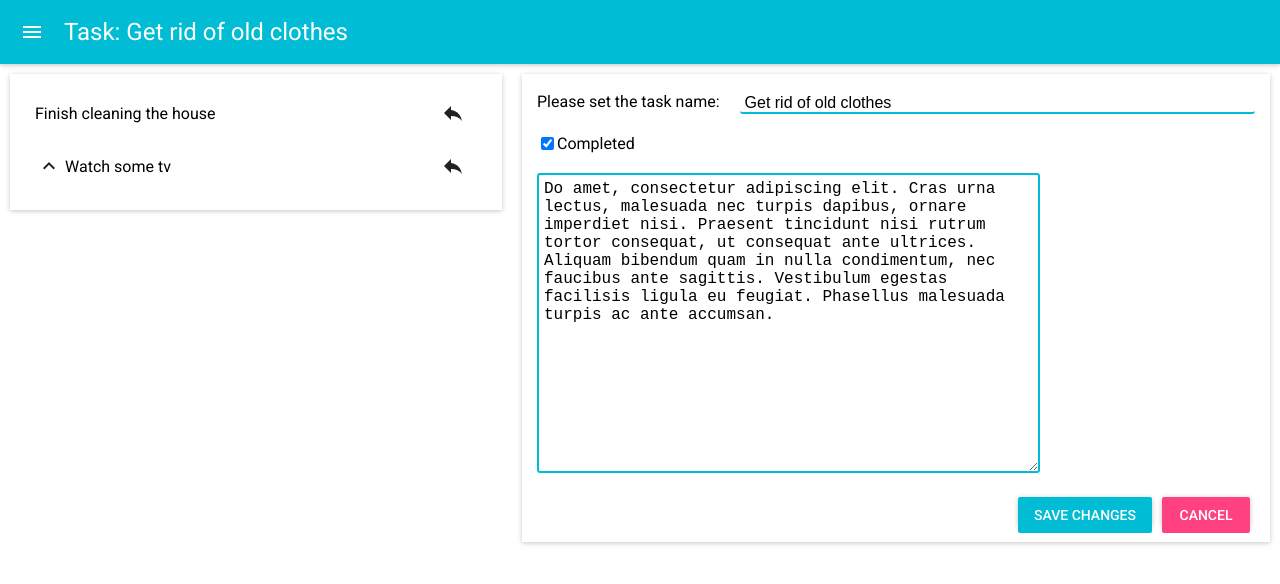
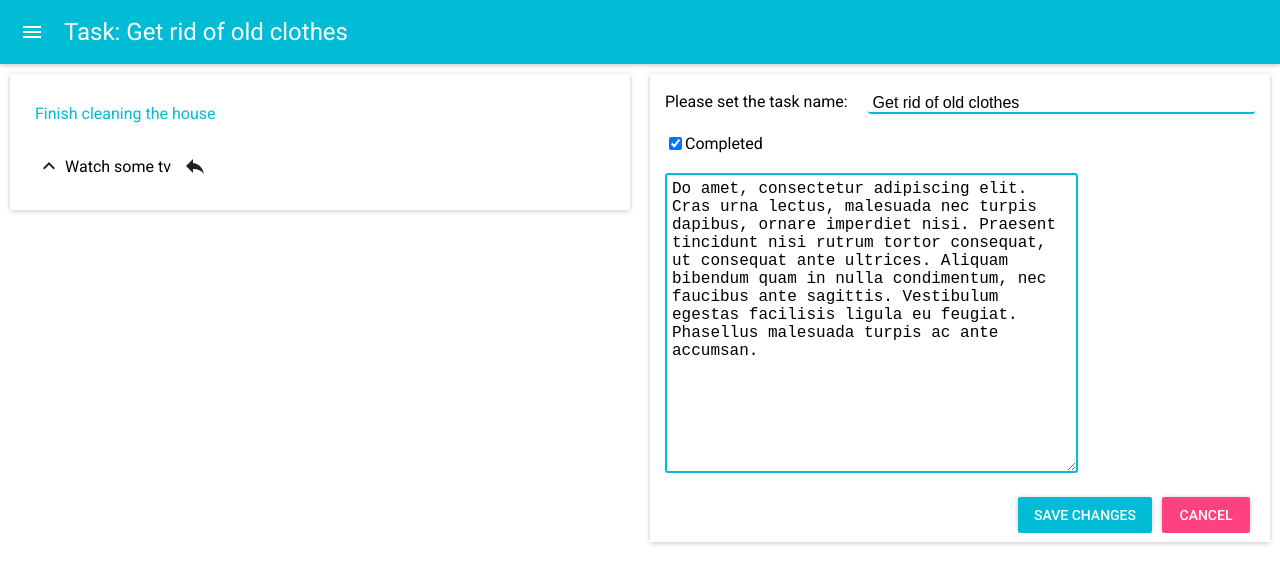
Before and after one commit to Tasarinan/react_todo, a React app: page /1/1/edit in a window 1280 px wide. Built offline with nearby package versions, Linux system fonts and the light colour scheme; what react-tap-event-plugin would draw is missing.

Commit message:
hid the moveTobutton for current category, fixed bug with inline editing of task

```diff
--- a/src/components/CategoryItem/CategoryItem.css
+++ b/src/components/CategoryItem/CategoryItem.css
@@ -5,6 +5,7 @@
 }
 .CategoryItemLine {
     width: 100%;
+    height: 48px;
     display: flex;
     justify-content: space-between;
     align-items: center;
@@ -20,6 +21,8 @@
     left: 0;
 }
 .CategoryItemTitle{
+    display: flex;
+    align-items: center;
     margin:0 10px;
     flex-grow: 1;
 }
@@ -37,3 +40,9 @@
 .CategoryItemButton {
     margin:0 4px;
 }
+.todo-edit-current {
+    pointer-events: none;
+}
+.todo-edit-current + .CategoryItemMoveTo {
+    display: none;
+}
--- a/src/components/CategoryItem/index.js
+++ b/src/components/CategoryItem/index.js
@@ -20,7 +20,7 @@ const  CategoryItem  = ({id, title, editCategory, deleteCategory, addNewSubcateg
 	const expanderRender = hasSubcategory &&
 			(<div className="CategoryItemDropdown">
 				<IconButton onClick={handleExpander}>
-					{expanded ? <ArrowDownIcon/> : <ArrowUpIcon/>}
+					{ expanded ? <ArrowDownIcon/> : <ArrowUpIcon/> }
 				</IconButton>
 			</div>);
 
@@ -68,18 +68,29 @@ const  CategoryItem  = ({id, title, editCategory, deleteCategory, addNewSubcateg
 
 	return (
 		<li className="CategoryItem">
-			<div className="CategoryItemLine">
+            { shouldRenderCRUD
+                ? (<div className="CategoryItemLine">
 					<div className="CategoryItemPanel">
 						{ expanderRender }
 						<div className={"CategoryItemTitle" + (hasSubcategory ? " CategoryItemTitle--hasSub" : "")}>
-						{ shouldRenderCRUD
-							? <NavLink to={`/${id}`} activeClassName="selected">{title}</NavLink>
-							: <span>{title}</span> }
+							<NavLink to={`/${id}`} activeClassName="selected" disabled>{title}</NavLink>
 						</div>
-                    { shouldRenderCRUD && editCategoryRender }
+						{ editCategoryRender }
 					</div>
-                { shouldRenderCRUD ? deleteAndAddSubCategoryRender : moveToCategoryRender }
+					{ deleteAndAddSubCategoryRender }
+				</div>)
+                : (<div className="CategoryItemLine">
+					<div className="CategoryItemPanel">
+                        { expanderRender }
+						<div className={"CategoryItemTitle" + (hasSubcategory ? " CategoryItemTitle--hasSub" : "")}>
+							<NavLink to={`/${id}`} activeClassName="selected todo-edit-current">{title}</NavLink>
+							<div className="CategoryItemMoveTo">
+                                { moveToCategoryRender }
 							</div>
+						</div>
+					</div>
+				</div>)
+            }
             { subcategoriesListRender }
 		</li>
 	)
--- a/src/components/CategoryTile/CategoryTile.css
+++ b/src/components/CategoryTile/CategoryTile.css
@@ -1,4 +1,4 @@
 .CategoryTile {
     margin-top: 10px;
-    width: 40vw;
+    width: 50vw;
 }
--- a/src/components/TodoEdit/index.js
+++ b/src/components/TodoEdit/index.js
@@ -4,20 +4,16 @@ import { NavLink } from 'react-router-dom';
 import RaisedButton from 'material-ui/RaisedButton';
 import './TodoEdit.css';
 
-const TodoEdit = ({
-    categoryId,
-    editTask,
-    todoItem: {id, title, isCompleted, description},
-}) => {
+const TodoEdit = ({ categoryId, editTask, todoItem: {id, title, isCompleted, description}}) => {
 
-    let editedTask = {
+    const editedTask = {
         newTitle: null,
         newIsCompleted: null,
         newDescription: null
     };
 
     const handleSubmit = () => {
-        const  { newTitle, newIsCompleted, newDescription} = editedTask;
+        const  {newTitle, newIsCompleted, newDescription} = editedTask;
 
         editTask(id, newTitle.value, newIsCompleted.checked, newDescription.value);
     };
@@ -75,5 +71,6 @@ const TodoEdit = ({
             </div>
         </div>
     );
-}
+};
+
 export default TodoEdit;
--- a/src/components/TodoItem/index.js
+++ b/src/components/TodoItem/index.js
@@ -32,6 +32,4 @@ const TodoItem = ({id, title, isCompleted, url, handleTitleChange, handleSubmit}
 	</li>
 );
 
-
-
 export default TodoItem;
--- a/src/components/TodosList/index.js
+++ b/src/components/TodosList/index.js
@@ -7,10 +7,8 @@ const TodosList = ({ todosList, ...props }) => (
 	<ul className="TodosList">
 		{todosList.map((item) =>
 			<TodoItemContainer
+				todoItem={item}
 				key={item.id}
-				id={item.id}
-				title={item.title}
-				isCompleted={item.isCompleted}
 				{...props }
 			/>
 		)}
--- a/src/containers/TodoItemContainer/index.js
+++ b/src/containers/TodoItemContainer/index.js
@@ -9,16 +9,16 @@ class TodoItemContainer extends Component {
     };
 
     handleSubmit = () => {
-        const {editTask, id} = this.props;
+        const {editTask, todoItem: {id, isCompleted, description}} = this.props;
         const {newItemTitle} = this.state;
 
-        if(newItemTitle.trim()) editTask(id, newItemTitle);
+        if(newItemTitle.trim()) editTask(id, newItemTitle, isCompleted, description);
 
         this.setState({newItemTitle: ""});
 	};
 
     render() {
-    	const {id, title, isCompleted, url} = this.props;
+    	const {todoItem: {id, title, isCompleted}, url} = this.props;
 
         return (
             <TodoItem
```
Lines whose indentation alone changed are shown as unchanged.
